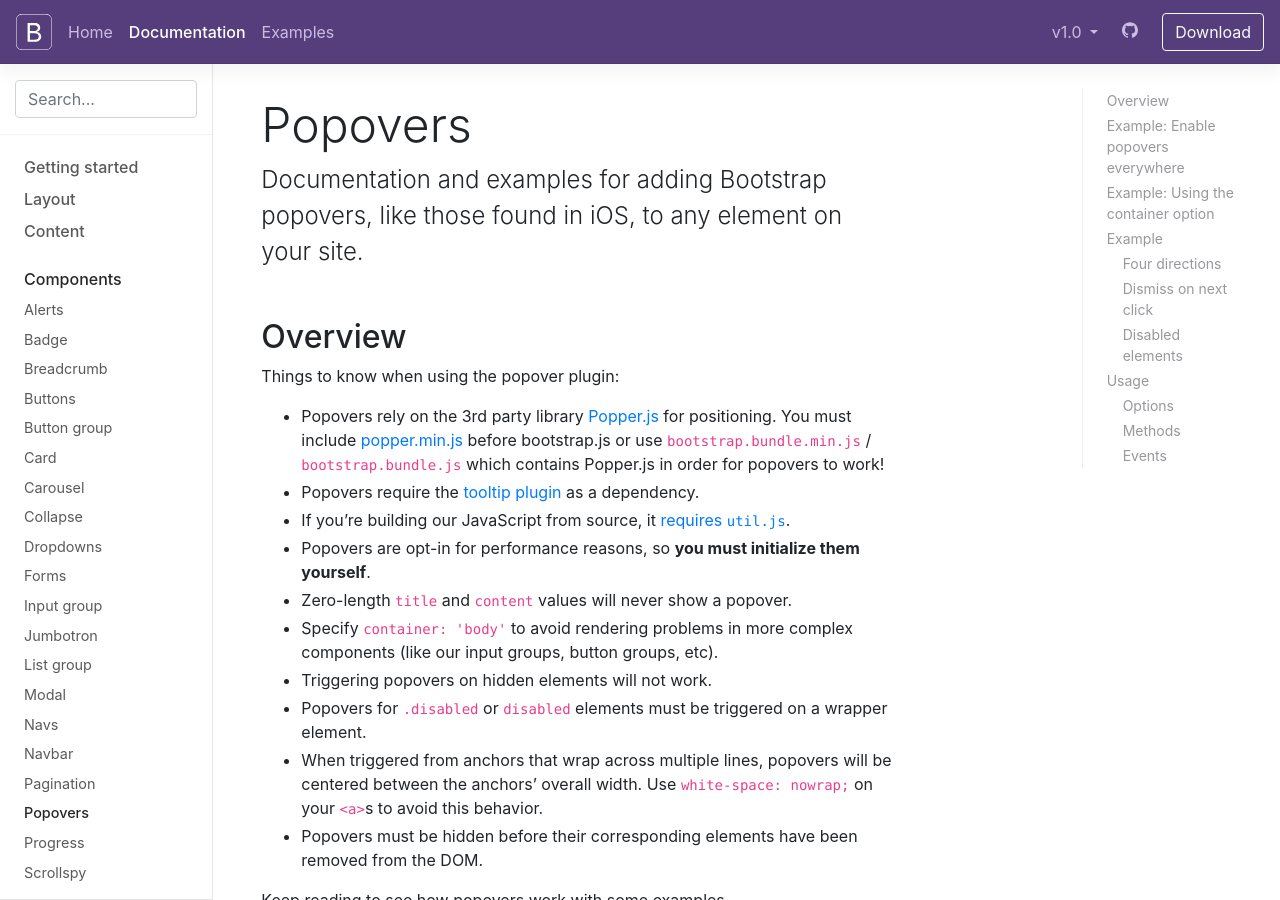
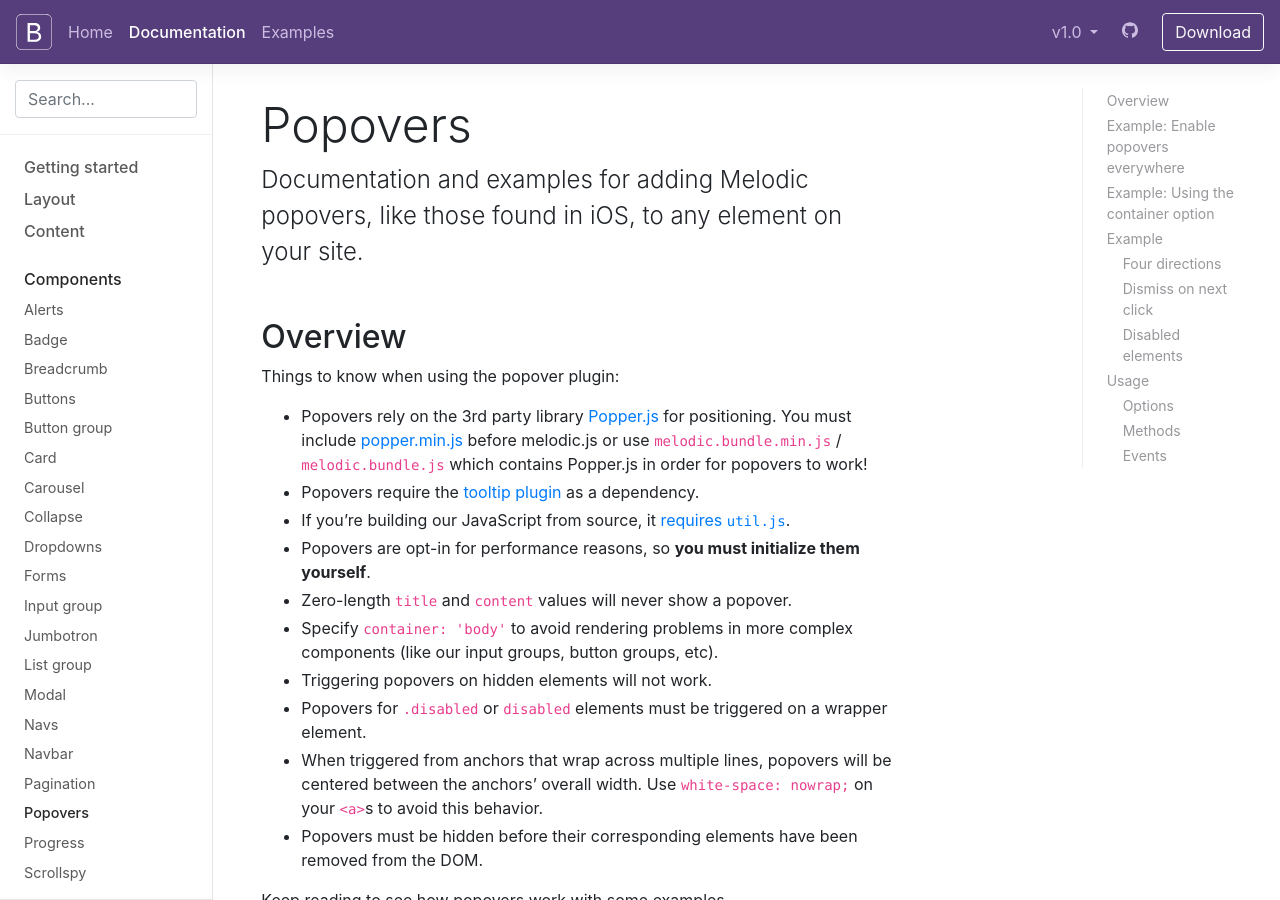
Before and after one commit to arielkirkwood/melodic-web, a Jekyll site: the page built from docs/4.0/components/popovers.md, in a window 1280 px wide and 900 px high. Built offline with Jekyll 4.4.1, drawn with Linux system fonts in a browser that asks for light colours; nearby versions of some CDN libraries; comment, search, counter and statistics services are not loaded; the table of contents is made by our own code.

Commit message:
Update Components/Popovers page

```diff
--- a/docs/4.0/components/popovers.md
+++ b/docs/4.0/components/popovers.md
@@ -1,7 +1,7 @@
 ---
 layout: docs
 title: Popovers
-description: Documentation and examples for adding Bootstrap popovers, like those found in iOS, to any element on your site.
+description: Documentation and examples for adding Melodic popovers, like those found in iOS, to any element on your site.
 group: components
 toc: true
 ---
@@ -10,7 +10,7 @@ toc: true
 
 Things to know when using the popover plugin:
 
-- Popovers rely on the 3rd party library [Popper.js](https://popper.js.org/) for positioning. You must include [popper.min.js]({{ site.cdn.popper }}) before bootstrap.js or use `bootstrap.bundle.min.js` / `bootstrap.bundle.js` which contains Popper.js in order for popovers to work!
+- Popovers rely on the 3rd party library [Popper.js](https://popper.js.org/) for positioning. You must include [popper.min.js]({{ site.cdn.popper }}) before melodic.js or use `melodic.bundle.min.js` / `melodic.bundle.js` which contains Popper.js in order for popovers to work!
 - Popovers require the [tooltip plugin]({{ site.baseurl }}/docs/{{ site.docs_version }}/components/tooltips/) as a dependency.
 - If you're building our JavaScript from source, it [requires `util.js`]({{ site.baseurl }}/docs/{{ site.docs_version }}/getting-started/javascript/#util).
 - Popovers are opt-in for performance reasons, so **you must initialize them yourself**.
```
